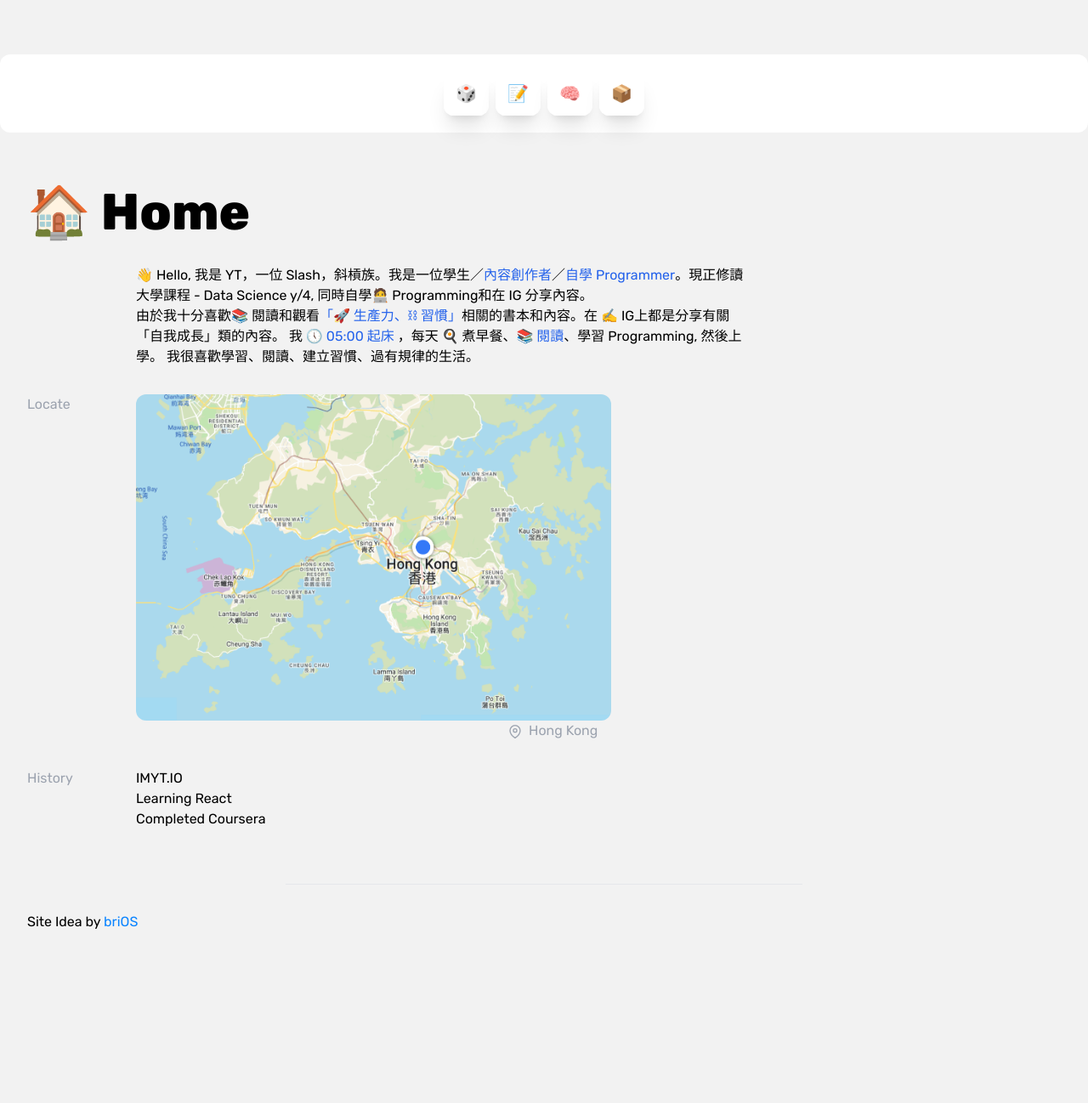
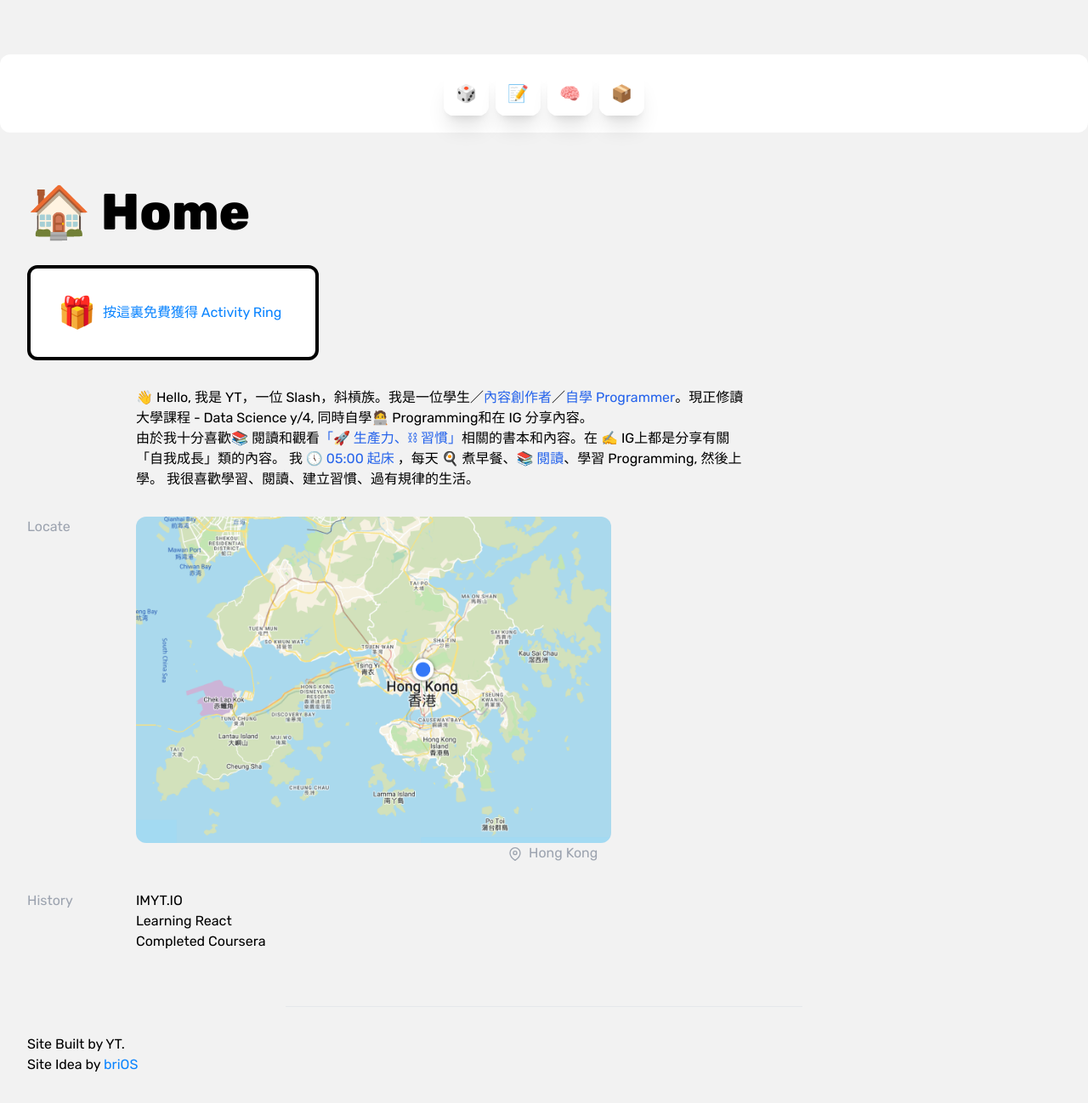
Before and after one commit to imytdotio/imytdotio, a React (Create React App) app: page / in a window 1280 px wide. Shown: the top 1298 px of the page at 85% size. Before the commit the page ends 1161 px from the top, so only its background shows below. Built offline with nearby package versions, Linux system fonts and the light colour scheme.

Commit message:
footer update

```diff
--- a/src/Components/Components.js
+++ b/src/Components/Components.js
@@ -7,7 +7,7 @@ import React from "react";
 
 export const Callout = (props) => {
   return (
-    <div className="hidden lg:block">
+    <div className={`${props.className}`}>
       <div className="bg-white flex rounded-xl border-black border-4 p-8 w-fit mb-8 h-fit">
         <p className="m-auto mr-2 text-4xl">{props.emoji}</p>
         <p className="m-auto mr-2">{props.children}</p>
--- a/src/Components/Footer.js
+++ b/src/Components/Footer.js
@@ -9,6 +9,7 @@ export const Footer = (props) => {
   return (
     <footer className="mt-16">
       <hr className="w-1/2 m-auto mb-8"/>
+      <p>Site Built by YT.</p>
       <p>
         Site Idea by{" "}
         <a href="https://brianlovin.com/" target="_blank">
--- a/src/Pages/Bets.js
+++ b/src/Pages/Bets.js
@@ -13,7 +13,7 @@ export const Bets = (props) => {
     <div className="w-full text-left px-8">
       <H1>🎲 Bets</H1>
 
-      <Callout emoji="💡">
+      <Callout emoji="💡" className="hidden lg:block">
         Bets
         直譯成中文的話應該是賭博，但準確來說，我想表達的意思，更像是實驗🧪。
         <br />
--- a/src/Pages/Home.js
+++ b/src/Pages/Home.js
@@ -2,7 +2,7 @@ import React from "react";
 import { FiMapPin } from "react-icons/fi";
 import map from "../Assets/map.png";
 import { Section, SectionHeader } from "../Components/Section";
-import { H1 } from "../Components/Components";
+import { Callout, H1 } from "../Components/Components";
 import { Footer } from "../Components/Footer";
 
 /**
@@ -23,6 +23,11 @@ export const Home = (props) => {
   return (
     <div className="text-left px-8">
       <H1>🏠 Home</H1>
+      <Callout emoji="🎁" className="">
+        <a href="https://imyt.gumroad.com/l/ring/free" target="_blank">
+          按這裏免費獲得 Activity Ring{" "}
+        </a>
+      </Callout>
       <Section>
         <SectionHeader />
         <p className="w-4/5 lg:w-3/5 leading-6 ">
--- a/src/Pages/Products_dumb.js
+++ b/src/Pages/Products_dumb.js
@@ -37,7 +37,7 @@ export const Products = (props) => {
   const ProductBlock = (props) => {
     return (
       <a href={props.href} className="text-black" target="_blank">
-        <div className="bg-white p-8 lg:p-4 lg:w-1/2 flex rounded-xl shadow-md mb-4">
+        <div className="bg-white p-8 lg:p-4 xl:w-1/2 flex rounded-xl shadow-md mb-4">
           <img
             src={props.thumbnail}
             className="w-48 hidden md:block rounded-xl mr-8 object-cover"
--- a/src/Pages/Stack.js
+++ b/src/Pages/Stack.js
@@ -23,7 +23,7 @@ export const Stack = (props) => {
   return (
     <div className="w-full text-left px-8">
       <H1>🧠 Stack</H1>
-      <Callout emoji="💬">
+      <Callout emoji="💬" className="hidden lg:block">
         You don't become who you are by shouting affirmations in the mirror,{" "}
         <br />
         but by <b>having a stack of undeniable proof</b> that you are who you
```
